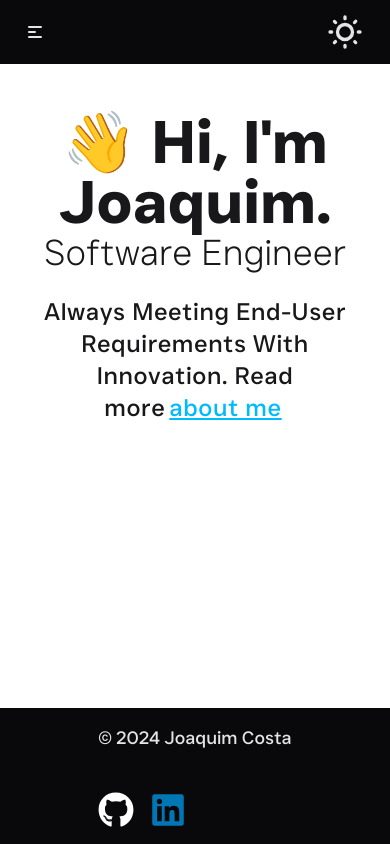
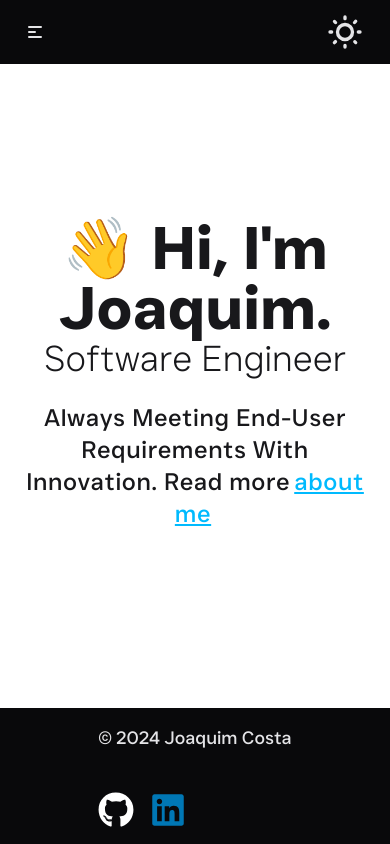
Before and after one commit to joaquimscosta/costacodecraft, a Next.js app: page / in a window 390 px wide. Built offline with nearby package versions, Linux system fonts and the light colour scheme.

Commit message:
style: update layout and styling for About and Hero components

```diff
--- a/src/app/about/page.tsx
+++ b/src/app/about/page.tsx
@@ -6,7 +6,7 @@ import Sidebar from '@components/Sidebar';
 export default function About() {
   return (
     <>
-      <Sidebar className='w-full p-4 md:min-h-full md:w-64'>
+      <Sidebar className='mx-auto w-80 p-4 md:w-1/4'>
         <Avatar />
       </Sidebar>
       <article className='prose md:prose-2xl aboutme flex-1 overflow-y-auto p-4'>
--- a/src/app/layout.tsx
+++ b/src/app/layout.tsx
@@ -52,7 +52,7 @@ export default function RootLayout({
     <html lang='en'>
       <body className={`${justSans.className} antialiased`}>
         <div className='flex min-h-screen flex-col'>
-          <Header className='w-full pb-4' />
+          <Header className='w-full' />
           <div className='flex flex-1 flex-col sm:flex-row md:mx-auto'>
             {children}
           </div>
--- a/src/app/page.tsx
+++ b/src/app/page.tsx
@@ -1,21 +1,19 @@
 import Link from 'next/link';
 export default function Hero() {
   return (
-    <div className='greeting flex-1 self-center overflow-y-auto p-4'>
-      <div className='hero'>
+    <div className='greeting hero flex-1 self-center overflow-y-auto'>
       <div className='hero-content text-center'>
         <div className='max-w-lg'>
           <h2 className='text-6xl font-bold'>👋 Hi, I&apos;m Joaquim.</h2>
           <h3 className='text-4xl font-thin'>Software Engineer</h3>
           <p className='read-more py-6 text-2xl tracking-wide'>
             Always Meeting End-User Requirements With Innovation. Read more
-              <Link className='link link-info m-1' href={'/about'}>
+            <Link className='link link-info m-1' href='/about'>
               about me
             </Link>
           </p>
         </div>
       </div>
     </div>
-    </div>
   );
 }
--- a/src/styles/globals.css
+++ b/src/styles/globals.css
@@ -10,6 +10,7 @@
   --font-sans: var(--font-just-sans);
 }
 
+
 body {
   font-family: var(--font-sans), Arial, Helvetica, sans-serif;
 }
```
Lines whose indentation alone changed are shown as unchanged.
